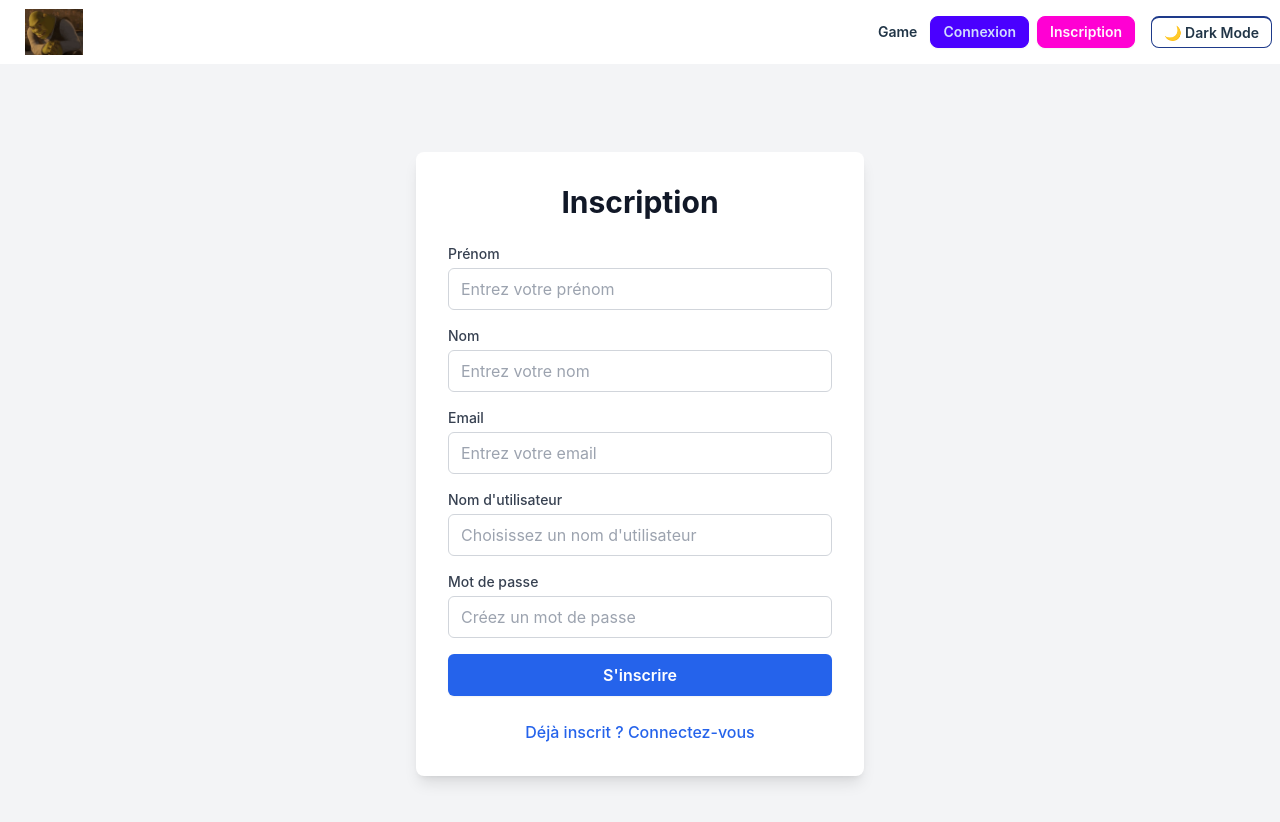
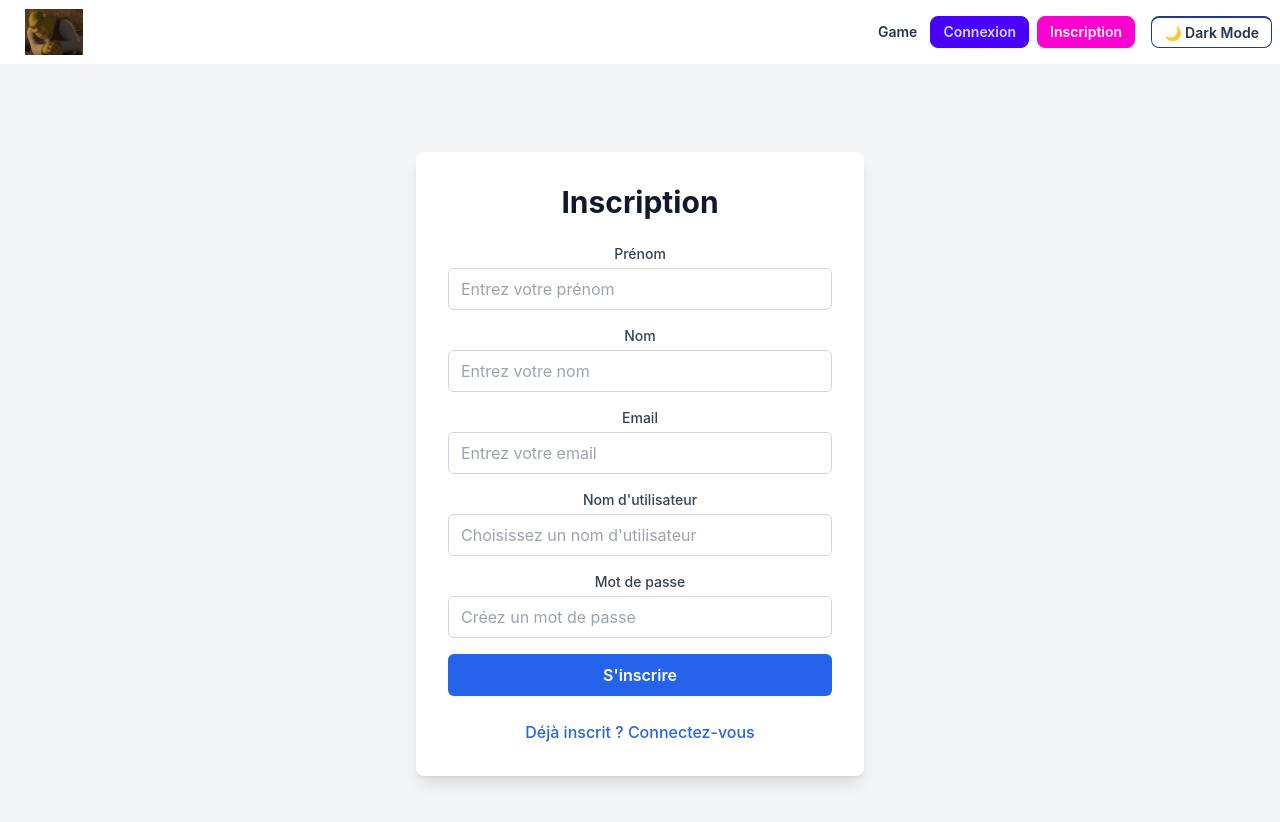
Before and after one commit to Azroph/React-game, a React (Vite) app in the folder frontend/: page /register in a window 1280 px wide. Shown: the top 822 px of the page. Built offline with nearby package versions, Linux system fonts and the light colour scheme.

Commit message:
error register logic

```diff
--- a/frontend/src/Components/RegisterForm.jsx
+++ b/frontend/src/Components/RegisterForm.jsx
@@ -16,6 +16,7 @@ const RegisterForm = () => {
     });
 
     const handleSubmit = async (values, { setSubmitting }) => {
+        setError('');
         try {
             const response = await fetch('http://localhost:3000/register', {
                 method: 'POST',
@@ -33,10 +34,10 @@ const RegisterForm = () => {
 
             const data = await response.json();
 
-            if (response.ok) {
+            if (data.error) {
+                setError(data.error);
+            } else {
                 navigate('/login');
-            } else {
-                setError(data.error || 'Une erreur est survenue lors de l\'inscription');
             }
         } catch (error) {
             console.error('Erreur lors de la requête:', error);
@@ -46,6 +47,7 @@ const RegisterForm = () => {
         }
     };
 
+    // ... reste du JSX inchangé ...
     return (
         <div className="flex flex-col justify-center items-center min-h-screen bg-gray-100 dark:bg-gray-900 transition-colors duration-200 py-8">
             <div className="w-full max-w-md p-8 bg-white dark:bg-gray-800 rounded-lg shadow-lg">
@@ -60,8 +62,14 @@ const RegisterForm = () => {
                                 Inscription
                             </h2>
 
+                            {error && (
+                                <div className="p-3 mb-4 text-sm text-red-600 dark:text-red-400 bg-red-100 dark:bg-red-900/20 rounded-md">
+                                    {error}
+                                </div>
+                            )}
+
                             <div>
-                                <label htmlFor="firstName" className="text-left block text-sm font-medium text-gray-700 dark:text-gray-300 mb-1">
+                                <label htmlFor="firstName" className="block text-sm font-medium text-gray-700 dark:text-gray-300 mb-1">
                                     Prénom
                                 </label>
                                 <Field
@@ -77,7 +85,7 @@ const RegisterForm = () => {
                             </div>
 
                             <div>
-                                <label htmlFor="lastName" className="text-left block text-sm font-medium text-gray-700 dark:text-gray-300 mb-1">
+                                <label htmlFor="lastName" className="block text-sm font-medium text-gray-700 dark:text-gray-300 mb-1">
                                     Nom
                                 </label>
                                 <Field
@@ -93,7 +101,7 @@ const RegisterForm = () => {
                             </div>
 
                             <div>
-                                <label htmlFor="email" className="text-left block text-sm font-medium text-gray-700 dark:text-gray-300 mb-1">
+                                <label htmlFor="email" className="block text-sm font-medium text-gray-700 dark:text-gray-300 mb-1">
                                     Email
                                 </label>
                                 <Field
@@ -109,7 +117,7 @@ const RegisterForm = () => {
                             </div>
 
                             <div>
-                                <label htmlFor="username" className="text-left block text-sm font-medium text-gray-700 dark:text-gray-300 mb-1">
+                                <label htmlFor="username" className="block text-sm font-medium text-gray-700 dark:text-gray-300 mb-1">
                                     Nom d'utilisateur
                                 </label>
                                 <Field
@@ -125,7 +133,7 @@ const RegisterForm = () => {
                             </div>
 
                             <div>
-                                <label htmlFor="password" className=" text-left block text-sm font-medium text-gray-700 dark:text-gray-300 mb-1">
+                                <label htmlFor="password" className="block text-sm font-medium text-gray-700 dark:text-gray-300 mb-1">
                                     Mot de passe
                                 </label>
                                 <Field
@@ -139,12 +147,6 @@ const RegisterForm = () => {
                                 />
                                 <ErrorMessage name="password" component="div" className="mt-1 text-sm text-red-600 dark:text-red-400" />
                             </div>
-
-                            {error && (
-                                <div className="text-red-600 dark:text-red-400 text-sm text-center">
-                                    {error}
-                                </div>
-                            )}
 
                             <button
                                 type="submit"
```
